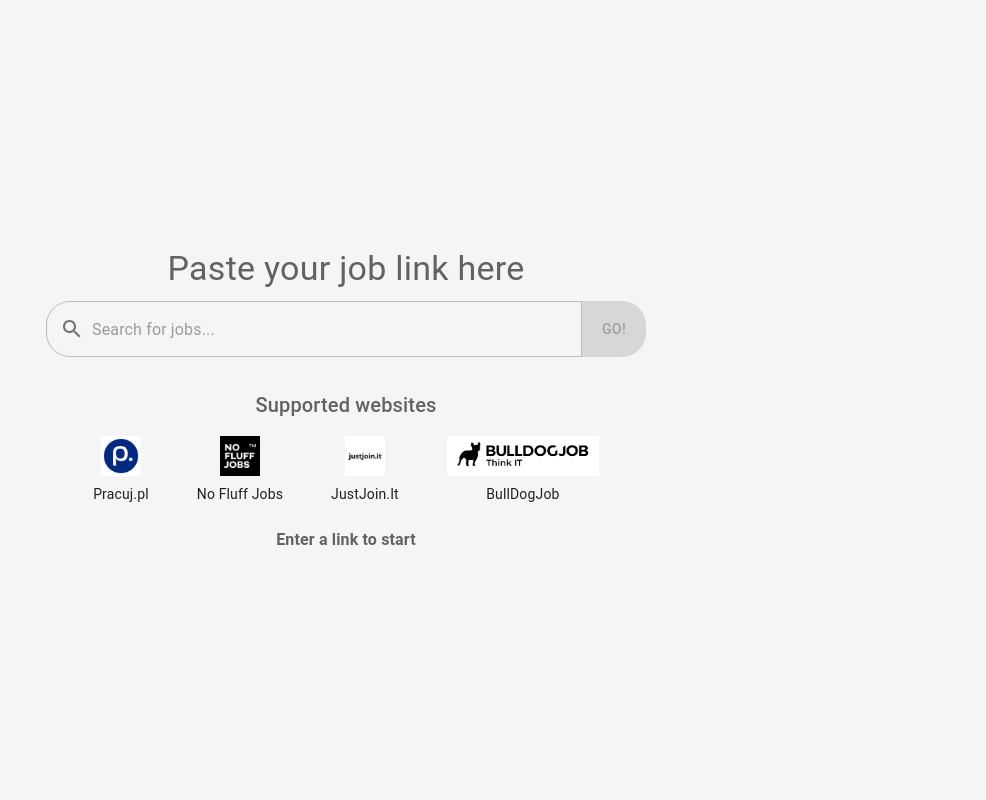
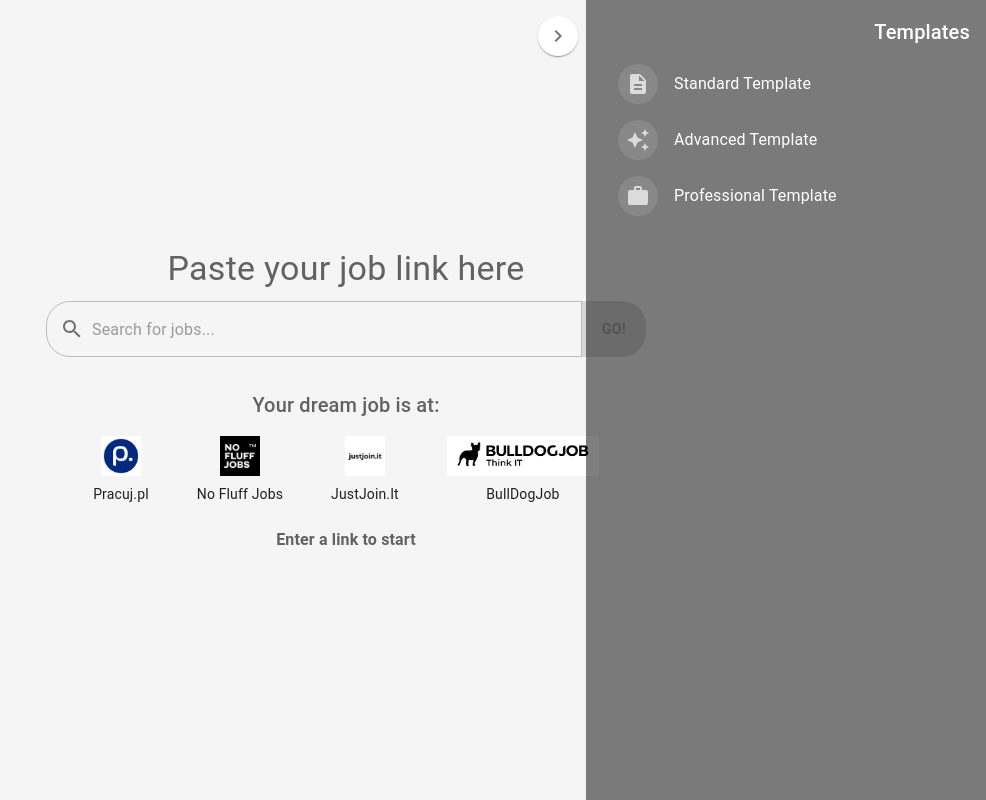
Before and after one commit to it1shka/resumate-frontend, a React (Vite) app: page /search in a window 1280 px wide. Shown: the whole page, without its empty margins (294-1280 px from the left). Built offline with nearby package versions, Linux system fonts and the light colour scheme.

Commit message:
feat(Search): added template panel

```diff
--- a/src/pages/Profile/index.tsx
+++ b/src/pages/Profile/index.tsx
@@ -51,7 +51,6 @@ const Profile = () => {
     handleDialogClose()
   }, [dialogState.action, handleDialogClose])
 
-
   const navigate = useNavigate()
   const handleBackToSearch = useCallback(() => {
     navigate('/search')
@@ -77,7 +76,6 @@ const Profile = () => {
             <ArrowBackIcon />
           </IconButton>
         </Tooltip>
-
       </Box>
       <LeftPart />
       <RightPart />
--- /dev/null
+++ b/src/pages/Search/TemplateSidebar.tsx
@@ -0,0 +1,132 @@
+import { Box, Icon, IconButton, List, ListItemButton, Tooltip, Typography } from '@mui/material'
+import { memo, useCallback, useState } from 'react'
+import ChevronRightIcon from '@mui/icons-material/ChevronRight'
+import ChevronLeftIcon from '@mui/icons-material/ChevronLeft'
+import useSearchState from './searchState'
+import DescriptionIcon from '@mui/icons-material/Description'
+import AutoAwesomeIcon from '@mui/icons-material/AutoAwesome'
+import WorkIcon from '@mui/icons-material/Work'
+
+type Templates = Readonly<Array<{
+  id: string
+  name: string
+  icon: string
+}>>
+
+const templates: Templates = Object.freeze([
+  {
+    id: 'resume1',
+    name: 'Standard Template',
+    icon: 'standard',
+  },
+  {
+    id: 'resume2',
+    name: 'Advanced Template',
+    icon: 'advanced',
+  },
+  {
+    id: 'resume3',
+    name: 'Professional Template',
+    icon: 'professional',
+  }
+])
+
+const iconMapping: Record<string, React.ElementType> = {
+  standard: DescriptionIcon,
+  advanced: AutoAwesomeIcon,
+  professional: WorkIcon,
+}
+
+const TemplateSidebar = () => {
+  const [isOpen, setIsOpen] = useState(true)
+
+  const handleToggleSidebar = useCallback(() => {
+    setIsOpen((prev) => !prev)
+  }, [])
+
+  const { template, setTemplate } = useSearchState()
+
+  return (
+    <Box
+      sx={{
+        position: 'fixed',
+        top: 0,
+        right: 0,
+        bottom: 0,
+        width: isOpen ? 400 : 0,
+        bgcolor: 'rgba(0, 0, 0, 0.5)',
+        zIndex: 1000,
+        transition: 'width 0.3s ease-in-out',
+      }}
+    >
+      <Box
+        sx={{
+          position: 'absolute',
+          left: -48,
+          top: 16,
+          zIndex: 1001,
+        }}
+      >
+        <Tooltip title={isOpen ? "Close template panel" : "Open template panel"}>
+          <IconButton
+            aria-label={isOpen ? "close sidebar" : "open sidebar"}
+            onClick={handleToggleSidebar}
+            sx={{
+              backgroundColor: 'background.paper',
+              '&:hover': {
+                backgroundColor: 'action.hover',
+              },
+              boxShadow: 1,
+            }}
+          >
+            {isOpen ? <ChevronRightIcon /> : <ChevronLeftIcon />}
+          </IconButton>
+        </Tooltip>
+      </Box>
+      <Box sx={{ color: 'white', p: 2 }}>
+        <Typography variant="h6" sx={{ color: 'inherit', textAlign: 'end' }}>Templates</Typography>
+        <List>
+          {templates.map(({ id, name, icon }) => (
+            <ListItemButton
+              key={id}
+              selected={id === template}
+              onClick={() => setTemplate(id)}
+              sx={{
+                '&:hover': {
+                  backgroundColor: 'rgba(255, 255, 255, 0.08)',
+                },
+                '&.Mui-selected': {
+                  backgroundColor: 'rgba(255, 255, 255, 0.16)',
+                  '&:hover': {
+                    backgroundColor: 'rgba(255, 255, 255, 0.24)',
+                  },
+                },
+                display: 'flex',
+                alignItems: 'center',
+              }}
+            >
+              <Box
+                component="div"
+                sx={{
+                  width: 40,
+                  height: 40,
+                  borderRadius: '50%',
+                  marginRight: 2,
+                  backgroundColor: 'rgba(255, 255, 255, 0.1)',
+                  display: 'flex',
+                  alignItems: 'center',
+                  justifyContent: 'center',
+                }}
+              >
+                <Icon component={iconMapping[icon]} sx={{ color: 'rgba(255, 255, 255, 0.7)' }} />
+              </Box>
+              <Typography sx={{ color: 'white' }}>{name}</Typography>
+            </ListItemButton>
+          ))}
+        </List>
+      </Box>
+    </Box>
+  )
+}
+
+export default memo(TemplateSidebar)
--- a/src/pages/Search/index.tsx
+++ b/src/pages/Search/index.tsx
@@ -13,6 +13,7 @@ import noFluffJobsIcon from '../../assets/fluffjobs.jpeg'
 import justJoinItIcon from '../../assets/justjoinit.png'
 import bullDogJobIcon from '../../assets/bulldogjob.png'
 import useSearchState from './searchState'
+import TemplateSidebar from './TemplateSidebar'
 
 type SupportedDomains = Readonly<
   Array<{
@@ -92,6 +93,7 @@ const Search = () => {
   }, [search, currentDomain, isValidURL])
 
   return (
+    <>
       <Box
         sx={{
           display: 'flex',
@@ -156,7 +158,7 @@ const Search = () => {
             gutterBottom
             sx={{ color: 'text.secondary' }}
           >
-          Supported websites
+            Your dream job is at:
           </Typography>
           <Box
             sx={{
@@ -192,7 +194,9 @@ const Search = () => {
                     variant="body2"
                     sx={{
                       fontWeight:
-                      domain.domain === currentDomain?.domain ? 'bold' : 'normal',
+                        domain.domain === currentDomain?.domain
+                          ? 'bold'
+                          : 'normal',
                       color:
                         domain.domain === currentDomain?.domain
                           ? 'primary.main'
@@ -218,6 +222,8 @@ const Search = () => {
           </Typography>
         </Box>
       </Box>
+      <TemplateSidebar />
+    </>
   )
 }
 
--- a/src/pages/Search/searchState.ts
+++ b/src/pages/Search/searchState.ts
@@ -2,17 +2,26 @@ import { create } from 'zustand'
 
 export type SearchState = {
   search: string
+  template?: string
   setSearch: (newSearch: string) => void
+  setTemplate: (newTemplate?: string) => void
 }
 
 const useSearchState = create<SearchState>(set => ({
   search: '',
+  template: undefined,
   setSearch: newSearch => {
     set(prev => ({
       ...prev,
       search: newSearch,
     }))
   },
+  setTemplate: newTemplate => {
+    set(prev => ({
+      ...prev,
+      template: newTemplate,
+    }))
+  },
 }))
 
 export default useSearchState
```
Also changed, not shown: src/assets/logo.svg. Lines whose indentation alone changed are shown as unchanged.
